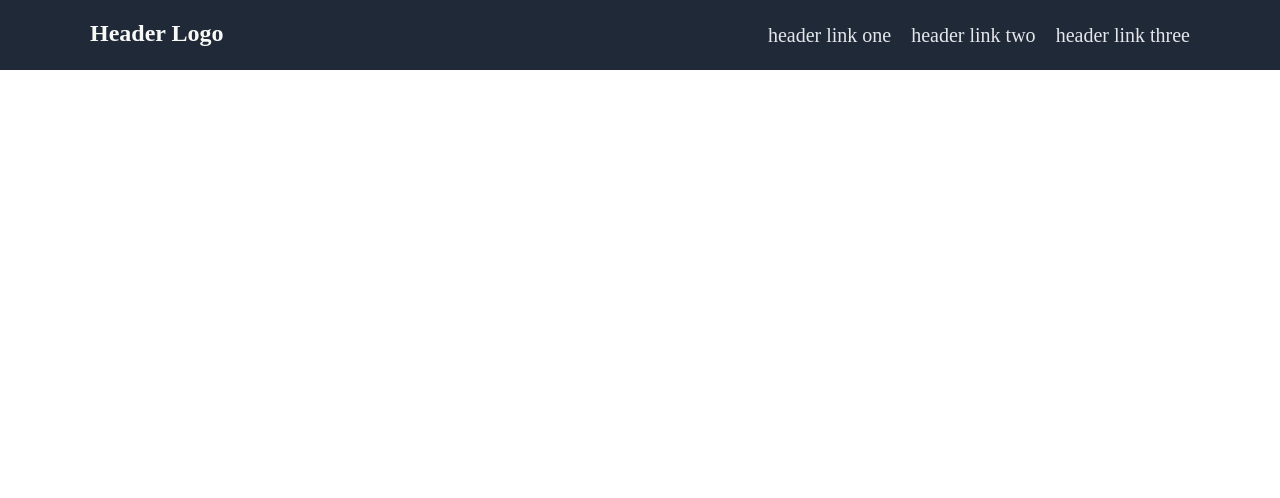
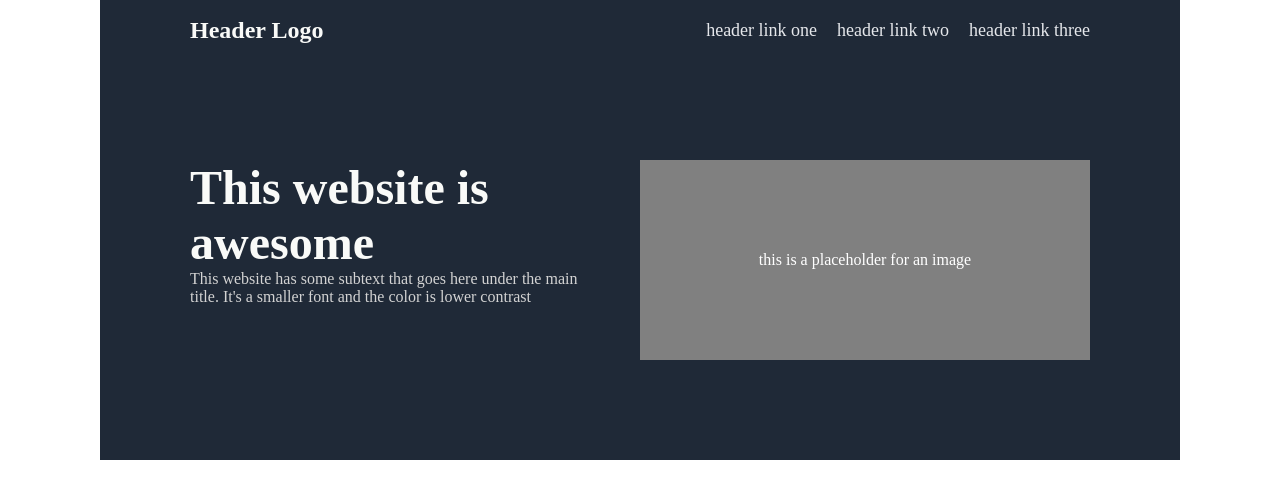
Before and after one commit to craigmasters/landing-page, a plain HTML site: page index.html in a window 1280 px wide. Drawn offline with Linux system fonts and the light colour scheme.

Commit message:
Add title / subtext sections

```diff
--- a/index.html
+++ b/index.html
@@ -8,12 +8,19 @@
     </head>
     <body>
         <div class="header">
-            <a class="logo">Header Logo</a>
+            <div class="logo">Header Logo</div>
             <ul class="right-links">
                 <li><a href="#">header link one</a></li>
                 <li><a href="#">header link two</a></li>
                 <li><a href="#">header link three</a></li>
             </ul>
         </div>
+        <div class="main">
+            <div class="title">
+                <h1>This website is awesome</h1>
+                <p class="subtext">This website has some subtext that goes here under the main title. It's a smaller font and the color is lower contrast</p>
+            </div>
+            <div class="img">this is a placeholder for an image</div>
+        </div>
     </body>
 </html>
--- a/style.css
+++ b/style.css
@@ -1,37 +1,38 @@
 * {
     margin: 0;
     padding: 0;
+    box-sizing: border-box;
 }
 
 body {
-
+    margin: 0 100px;
+    display: flex;
+    flex-direction: column;
 }
 
 .header {
     background-color: #1F2937;
-    padding: 20px 90px;
+    padding: 30px 90px;
     height: 30px;
     display: flex;
-    flex: 1;
-    font-size: 24px;
-    justify-content: space-evenly;
+    flex: 1 1 auto;
 }
 
 .logo {
     color: #F9FAF8;
+    font-size: 24px;
     font-weight: bold;
-    flex: 1 1 0;
-    height: 30px;
+    display: flex;
+    align-items: center;
 }
 
 ul.right-links {
     display: flex;
     flex: 1 1 0;
-    color: white;
     justify-content: flex-end;
     align-items: center;
     gap: 20px;
-    font-size: 20px;
+    font-size: 18px;
 
 }
 
@@ -44,3 +45,38 @@ ul {
     color: #E5E7EB;
     text-decoration: none;
   }
+
+.main {
+    background-color: #1F2937;
+    padding: 100px 90px;
+    height: 400px;
+    display: flex;
+    flex: 1;
+    justify-content: space-evenly;
+
+}
+
+.title {
+    color: #F9FAF8;
+    flex-wrap: wrap;
+    font-size: 24px;
+    font-weight: bold;
+    flex: 1 1 0;
+    height: 30px;
+}
+.subtext {
+    font-size: 16px;
+    font-weight: lighter;
+    color: lightgray;
+    padding-right: 40px;
+}
+
+.img {
+    display: flex;
+    flex: 1 1;
+    height: 200px;
+    background-color: gray;
+    color: white;
+    justify-content: center;
+    align-items: center;
+}
```
